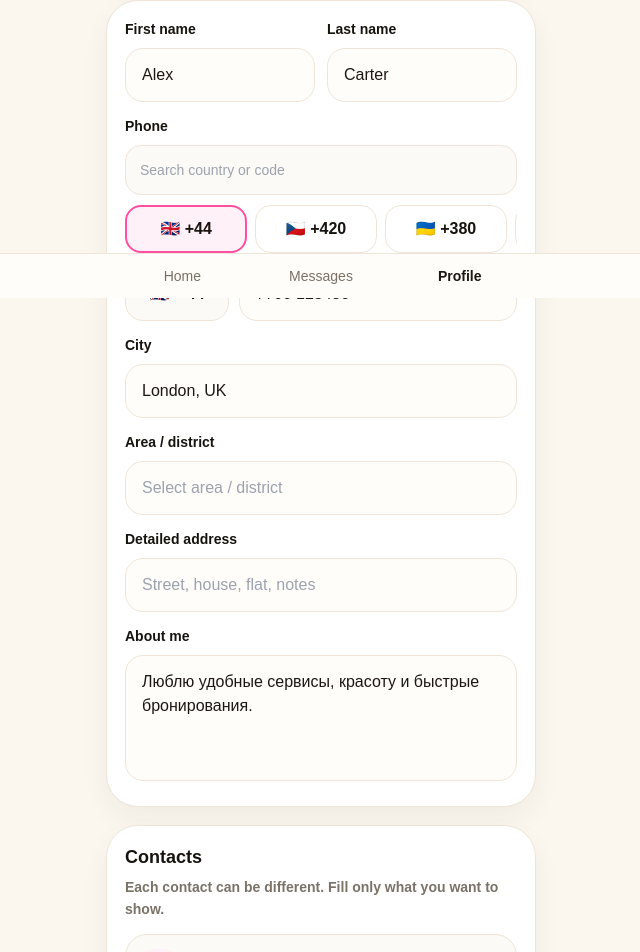
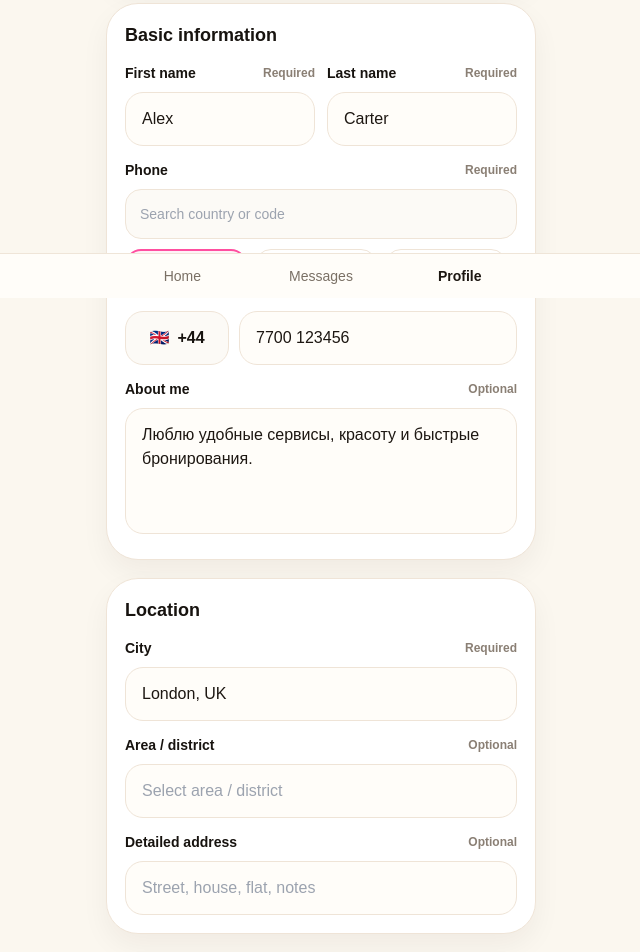
Before and after one commit to bellasalon4u-source/mapbookapp, a Next.js app: page /profile/edit in a window 1280 px wide. Shown: the part 502-1454 px from the top of the page, without its empty margins (319-959 px from the left). Built offline with nearby package versions, Linux system fonts and the light colour scheme.

Commit message:
git add app/profile/edit/page.tsx git commit -m "redesign edit profile page"

```diff
--- a/app/profile/edit/page.tsx
+++ b/app/profile/edit/page.tsx
@@ -32,7 +32,17 @@ type ContactItem = {
   icon: string;
   title: Record<AppLanguage, string>;
   placeholder: Record<AppLanguage, string>;
+  accent: 'pink' | 'green' | 'blue' | 'violet' | 'orange';
 };
+
+type ExtraProfileData = {
+  district: string;
+  address: string;
+  contacts: Record<ContactKey, string>;
+  avatarHistory: string[];
+};
+
+const EXTRA_PROFILE_STORAGE_KEY = 'mapbook_profile_extra_v1';
 
 const COUNTRIES: CountryOption[] = [
   { code: 'GB', dial: '+44', flag: '🇬🇧', label: 'United Kingdom' },
@@ -49,6 +59,7 @@ const CONTACT_ITEMS: ContactItem[] = [
   {
     key: 'whatsapp',
     icon: '💬',
+    accent: 'green',
     title: {
       EN: 'WhatsApp',
       ES: 'WhatsApp',
@@ -69,6 +80,7 @@ const CONTACT_ITEMS: ContactItem[] = [
   {
     key: 'businessWhatsapp',
     icon: '🏢',
+    accent: 'blue',
     title: {
       EN: 'Business WhatsApp',
       ES: 'WhatsApp Business',
@@ -89,6 +101,7 @@ const CONTACT_ITEMS: ContactItem[] = [
   {
     key: 'telegram',
     icon: '✈️',
+    accent: 'violet',
     title: {
       EN: 'Telegram',
       ES: 'Telegram',
@@ -109,6 +122,7 @@ const CONTACT_ITEMS: ContactItem[] = [
   {
     key: 'viber',
     icon: '📞',
+    accent: 'pink',
     title: {
       EN: 'Viber',
       ES: 'Viber',
@@ -129,6 +143,7 @@ const CONTACT_ITEMS: ContactItem[] = [
   {
     key: 'instagram',
     icon: '📸',
+    accent: 'pink',
     title: {
       EN: 'Instagram',
       ES: 'Instagram',
@@ -149,6 +164,7 @@ const CONTACT_ITEMS: ContactItem[] = [
   {
     key: 'website',
     icon: '🌐',
+    accent: 'orange',
     title: {
       EN: 'Website',
       ES: 'Sitio web',
@@ -169,6 +185,7 @@ const CONTACT_ITEMS: ContactItem[] = [
   {
     key: 'email',
     icon: '✉️',
+    accent: 'blue',
     title: {
       EN: 'Email',
       ES: 'Email',
@@ -192,6 +209,7 @@ const editProfileTexts = {
   EN: {
     title: 'Edit profile',
     save: 'Save',
+    subtitle: 'Profile, contacts and location',
     profilePhoto: 'Profile photo',
     uploadFromCamera: 'Camera',
     uploadFromGallery: 'Gallery',
@@ -214,10 +232,15 @@ const editProfileTexts = {
     countrySearch: 'Search country or code',
     emailSmartHint: 'Use a real email for bookings and notifications',
     saved: 'Profile saved',
+    basicInfo: 'Basic information',
+    locationInfo: 'Location',
+    required: 'Required',
+    optional: 'Optional',
   },
   ES: {
     title: 'Editar perfil',
     save: 'Guardar',
+    subtitle: 'Perfil, contactos y ubicación',
     profilePhoto: 'Foto de perfil',
     uploadFromCamera: 'Cámara',
     uploadFromGallery: 'Galería',
@@ -240,10 +263,15 @@ const editProfileTexts = {
     countrySearch: 'Buscar país o código',
     emailSmartHint: 'Usa un email real para reservas y notificaciones',
     saved: 'Perfil guardado',
+    basicInfo: 'Información básica',
+    locationInfo: 'Ubicación',
+    required: 'Obligatorio',
+    optional: 'Opcional',
   },
   RU: {
     title: 'Редактировать профиль',
     save: 'Сохранить',
+    subtitle: 'Профиль, контакты и локация',
     profilePhoto: 'Фото профиля',
     uploadFromCamera: 'Камера',
     uploadFromGallery: 'Галерея',
@@ -266,10 +294,15 @@ const editProfileTexts = {
     countrySearch: 'Поиск страны или кода',
     emailSmartHint: 'Используйте реальный email для бронирований и уведомлений',
     saved: 'Профиль сохранён',
+    basicInfo: 'Основная информация',
+    locationInfo: 'Локация',
+    required: 'Обязательно',
+    optional: 'Необязательно',
   },
   CZ: {
     title: 'Upravit profil',
     save: 'Uložit',
+    subtitle: 'Profil, kontakty a poloha',
     profilePhoto: 'Profilová fotka',
     uploadFromCamera: 'Kamera',
     uploadFromGallery: 'Galerie',
@@ -292,10 +325,15 @@ const editProfileTexts = {
     countrySearch: 'Hledat stát nebo kód',
     emailSmartHint: 'Použijte skutečný email pro rezervace a oznámení',
     saved: 'Profil uložen',
+    basicInfo: 'Základní informace',
+    locationInfo: 'Poloha',
+    required: 'Povinné',
+    optional: 'Volitelné',
   },
   DE: {
     title: 'Profil bearbeiten',
     save: 'Speichern',
+    subtitle: 'Profil, Kontakte und Standort',
     profilePhoto: 'Profilfoto',
     uploadFromCamera: 'Kamera',
     uploadFromGallery: 'Galerie',
@@ -318,10 +356,15 @@ const editProfileTexts = {
     countrySearch: 'Land oder Vorwahl suchen',
     emailSmartHint: 'Nutze eine echte E-Mail für Buchungen und Benachrichtigungen',
     saved: 'Profil gespeichert',
+    basicInfo: 'Grundinformationen',
+    locationInfo: 'Standort',
+    required: 'Pflicht',
+    optional: 'Optional',
   },
   PL: {
     title: 'Edytuj profil',
     save: 'Zapisz',
+    subtitle: 'Profil, kontakty i lokalizacja',
     profilePhoto: 'Zdjęcie profilowe',
     uploadFromCamera: 'Aparat',
     uploadFromGallery: 'Galeria',
@@ -344,6 +387,10 @@ const editProfileTexts = {
     countrySearch: 'Szukaj kraju lub kodu',
     emailSmartHint: 'Użyj prawdziwego emaila do rezerwacji i powiadomień',
     saved: 'Profil zapisany',
+    basicInfo: 'Podstawowe informacje',
+    locationInfo: 'Lokalizacja',
+    required: 'Wymagane',
+    optional: 'Opcjonalne',
   },
 } as const;
 
@@ -364,9 +411,7 @@ function splitFullName(fullName: string) {
 
 function getDefaultCountryByPhone(phone: string) {
   const normalized = phone.trim();
-  return (
-    COUNTRIES.find((country) => normalized.startsWith(country.dial)) || COUNTRIES[0]
-  );
+  return COUNTRIES.find((country) => normalized.startsWith(country.dial)) || COUNTRIES[0];
 }
 
 function stripDialCode(phone: string, dial: string) {
@@ -375,6 +420,106 @@ function stripDialCode(phone: string, dial: string) {
     return trimmed.slice(dial.length).trim();
   }
   return trimmed.replace(/[^\d]/g, '');
+}
+
+function readExtraProfileData(): ExtraProfileData {
+  if (typeof window === 'undefined') {
+    return {
+      district: '',
+      address: '',
+      contacts: {
+        whatsapp: '',
+        businessWhatsapp: '',
+        telegram: '',
+        viber: '',
+        instagram: '',
+        website: '',
+        email: '',
+      },
+      avatarHistory: [],
+    };
+  }
+
+  try {
+    const raw = window.localStorage.getItem(EXTRA_PROFILE_STORAGE_KEY);
+    if (!raw) {
+      return {
+        district: '',
+        address: '',
+        contacts: {
+          whatsapp: '',
+          businessWhatsapp: '',
+          telegram: '',
+          viber: '',
+          instagram: '',
+          website: '',
+          email: '',
+        },
+        avatarHistory: [],
+      };
+    }
+
+    const parsed = JSON.parse(raw) as Partial<ExtraProfileData>;
+    return {
+      district: parsed.district || '',
+      address: parsed.address || '',
+      contacts: {
+        whatsapp: parsed.contacts?.whatsapp || '',
+        businessWhatsapp: parsed.contacts?.businessWhatsapp || '',
+        telegram: parsed.contacts?.telegram || '',
+        viber: parsed.contacts?.viber || '',
+        instagram: parsed.contacts?.instagram || '',
+        website: parsed.contacts?.website || '',
+        email: parsed.contacts?.email || '',
+      },
+      avatarHistory: Array.isArray(parsed.avatarHistory) ? parsed.avatarHistory : [],
+    };
+  } catch {
+    return {
+      district: '',
+      address: '',
+      contacts: {
+        whatsapp: '',
+        businessWhatsapp: '',
+        telegram: '',
+        viber: '',
+        instagram: '',
+        website: '',
+        email: '',
+      },
+      avatarHistory: [],
+    };
+  }
+}
+
+function saveExtraProfileData(data: ExtraProfileData) {
+  if (typeof window === 'undefined') return;
+  window.localStorage.setItem(EXTRA_PROFILE_STORAGE_KEY, JSON.stringify(data));
+}
+
+function getAccentColors(accent: ContactItem['accent']) {
+  if (accent === 'green') return { bg: '#eef9f1', color: '#2fa35a' };
+  if (accent === 'blue') return { bg: '#eef4ff', color: '#2f7cf6' };
+  if (accent === 'violet') return { bg: '#f3efff', color: '#7a5af8' };
+  if (accent === 'orange') return { bg: '#fff5e8', color: '#d68612' };
+  return { bg: '#fff1f7', color: '#ff4fa0' };
+}
+
+function fieldLabel(title: string, helper: string) {
+  return (
+    <div
+      style={{
+        display: 'flex',
+        justifyContent: 'space-between',
+        gap: 10,
+        alignItems: 'center',
+        marginBottom: 8,
+      }}
+    >
+      <span style={{ fontSize: 14, fontWeight: 900, color: '#17130f' }}>{title}</span>
+      <span style={{ fontSize: 12, fontWeight: 800, color: '#8a7f74' }}>{helper}</span>
+    </div>
+  );
 }
 
 export default function EditProfilePage() {
@@ -387,6 +532,7 @@ export default function EditProfilePage() {
   const [language, setLanguage] = useState<AppLanguage>('EN');
   const [profile, setProfile] = useState<UserProfile>(getUserProfile());
 
+  const initialExtra = readExtraProfileData();
   const initialName = splitFullName(getUserProfile().fullName);
   const initialCountry = getDefaultCountryByPhone(getUserProfile().phone);
 
@@ -398,26 +544,26 @@ export default function EditProfilePage() {
     stripDialCode(getUserProfile().phone, initialCountry.dial)
   );
   const [city, setCity] = useState(getUserProfile().city);
-  const [district, setDistrict] = useState('');
-  const [address, setAddress] = useState('');
+  const [district, setDistrict] = useState(initialExtra.district);
+  const [address, setAddress] = useState(initialExtra.address);
   const [bio, setBio] = useState(getUserProfile().bio);
   const [avatar, setAvatar] = useState(getUserProfile().avatar);
   const [avatarHistory, setAvatarHistory] = useState<string[]>([
     getUserProfile().avatar,
+    ...initialExtra.avatarHistory,
     'https://images.unsplash.com/photo-1494790108377-be9c29b29330?auto=format&fit=crop&w=400&q=80',
     'https://images.unsplash.com/photo-1438761681033-6461ffad8d80?auto=format&fit=crop&w=400&q=80',
     'https://images.unsplash.com/photo-1544005313-94ddf0286df2?auto=format&fit=crop&w=400&q=80',
   ]);
-
   const [countrySearch, setCountrySearch] = useState('');
   const [contacts, setContacts] = useState<Record<ContactKey, string>>({
-    whatsapp: '',
-    businessWhatsapp: '',
-    telegram: '',
-    viber: '',
-    instagram: '',
-    website: '',
-    email: getUserProfile().email,
+    whatsapp: initialExtra.contacts.whatsapp,
+    businessWhatsapp: initialExtra.contacts.businessWhatsapp,
+    telegram: initialExtra.contacts.telegram,
+    viber: initialExtra.contacts.viber,
+    instagram: initialExtra.contacts.instagram,
+    website: initialExtra.contacts.website,
+    email: initialExtra.contacts.email || getUserProfile().email,
   });
 
   useEffect(() => {
@@ -427,6 +573,7 @@ export default function EditProfilePage() {
 
     const syncProfile = () => {
       const next = getUserProfile();
+      const extra = readExtraProfileData();
       const name = splitFullName(next.fullName);
       const country = getDefaultCountryByPhone(next.phone);
 
@@ -437,16 +584,24 @@ export default function EditProfilePage() {
       setPhoneCountry(country);
       setPhoneNumber(stripDialCode(next.phone, country.dial));
       setCity(next.city);
+      setDistrict(extra.district || '');
+      setAddress(extra.address || '');
       setBio(next.bio);
       setAvatar(next.avatar);
-      setAvatarHistory((prev) => {
-        const merged = [next.avatar, ...prev].filter(Boolean);
-        return Array.from(new Set(merged)).slice(0, 8);
+      setAvatarHistory((prev) =>
+        Array.from(
+          new Set([next.avatar, ...extra.avatarHistory, ...prev].filter(Boolean))
+        ).slice(0, 12)
+      );
+      setContacts({
+        whatsapp: extra.contacts.whatsapp || '',
+        businessWhatsapp: extra.contacts.businessWhatsapp || '',
+        telegram: extra.contacts.telegram || '',
+        viber: extra.contacts.viber || '',
+        instagram: extra.contacts.instagram || '',
+        website: extra.contacts.website || '',
+        email: extra.contacts.email || next.email,
       });
-      setContacts((prev) => ({
-        ...prev,
-        email: next.email,
-      }));
     };
 
     syncLanguage();
@@ -488,7 +643,7 @@ export default function EditProfilePage() {
       if (!result) return;
 
       setAvatar(result);
-      setAvatarHistory((prev) => [result, ...prev.filter((item) => item !== result)].slice(0, 8));
+      setAvatarHistory((prev) => [result, ...prev.filter((item) => item !== result)].slice(0, 12));
     };
     reader.readAsDataURL(file);
     event.target.value = '';
@@ -505,6 +660,16 @@ export default function EditProfilePage() {
       city,
       bio,
       avatar,
+    });
+
+    saveExtraProfileData({
+      district,
+      address,
+      contacts: {
+        ...contacts,
+        email,
+      },
+      avatarHistory,
     });
 
     alert(text.saved);
@@ -568,6 +733,7 @@ export default function EditProfilePage() {
             ←
           </button>
 
+          <div>
             <h1
               style={{
                 margin: 0,
@@ -578,6 +744,17 @@ export default function EditProfilePage() {
             >
               {text.title}
             </h1>
+            <div
+              style={{
+                marginTop: 4,
+                fontSize: 13,
+                color: '#7b7268',
+                fontWeight: 700,
+              }}
+            >
+              {text.subtitle}
+            </div>
+          </div>
 
           <button
             type="button"
@@ -761,11 +938,20 @@ export default function EditProfilePage() {
             boxShadow: '0 12px 28px rgba(44, 23, 10, 0.05)',
           }}
         >
+          <div
+            style={{
+              fontSize: 18,
+              fontWeight: 900,
+              color: '#17130f',
+              marginBottom: 14,
+            }}
+          >
+            {text.basicInfo}
+          </div>
+
           <div style={{ display: 'grid', gridTemplateColumns: '1fr 1fr', gap: 12 }}>
             <label>
-              <div style={{ marginBottom: 8, fontSize: 14, fontWeight: 900, color: '#17130f' }}>
-                {text.firstName}
-              </div>
+              {fieldLabel(text.firstName, text.required)}
               <input
                 value={firstName}
                 onChange={(e) => setFirstName(e.target.value)}
@@ -778,14 +964,13 @@ export default function EditProfilePage() {
                   padding: '0 16px',
                   fontSize: 16,
                   outline: 'none',
+                  boxSizing: 'border-box',
                 }}
               />
             </label>
 
             <label>
-              <div style={{ marginBottom: 8, fontSize: 14, fontWeight: 900, color: '#17130f' }}>
-                {text.lastName}
-              </div>
+              {fieldLabel(text.lastName, text.required)}
               <input
                 value={lastName}
                 onChange={(e) => setLastName(e.target.value)}
@@ -798,15 +983,14 @@ export default function EditProfilePage() {
                   padding: '0 16px',
                   fontSize: 16,
                   outline: 'none',
+                  boxSizing: 'border-box',
                 }}
               />
             </label>
           </div>
 
           <div style={{ marginTop: 14 }}>
-            <div style={{ marginBottom: 8, fontSize: 14, fontWeight: 900, color: '#17130f' }}>
-              {text.phone}
-            </div>
+            {fieldLabel(text.phone, text.required)}
 
             <input
               value={countrySearch}
@@ -822,6 +1006,7 @@ export default function EditProfilePage() {
                 fontSize: 14,
                 outline: 'none',
                 marginBottom: 10,
+                boxSizing: 'border-box',
               }}
             />
 
@@ -900,78 +1085,14 @@ export default function EditProfilePage() {
                   padding: '0 16px',
                   fontSize: 16,
                   outline: 'none',
+                  boxSizing: 'border-box',
                 }}
               />
             </div>
           </div>
 
           <div style={{ marginTop: 14 }}>
-            <div style={{ marginBottom: 8, fontSize: 14, fontWeight: 900, color: '#17130f' }}>
-              {text.city}
-            </div>
-            <input
-              value={city}
-              onChange={(e) => setCity(e.target.value)}
-              placeholder={text.cityPlaceholder}
-              style={{
-                width: '100%',
-                height: 54,
-                borderRadius: 18,
-                border: '1px solid #efe4d7',
-                background: '#fffdf9',
-                padding: '0 16px',
-                fontSize: 16,
-                outline: 'none',
-              }}
-            />
-          </div>
-
-          <div style={{ marginTop: 14 }}>
-            <div style={{ marginBottom: 8, fontSize: 14, fontWeight: 900, color: '#17130f' }}>
-              {text.district}
-            </div>
-            <input
-              value={district}
-              onChange={(e) => setDistrict(e.target.value)}
-              placeholder={text.districtPlaceholder}
-              style={{
-                width: '100%',
-                height: 54,
-                borderRadius: 18,
-                border: '1px solid #efe4d7',
-                background: '#fffdf9',
-                padding: '0 16px',
-                fontSize: 16,
-                outline: 'none',
-              }}
-            />
-          </div>
-
-          <div style={{ marginTop: 14 }}>
-            <div style={{ marginBottom: 8, fontSize: 14, fontWeight: 900, color: '#17130f' }}>
-              {text.address}
-            </div>
-            <input
-              value={address}
-              onChange={(e) => setAddress(e.target.value)}
-              placeholder={text.addressPlaceholder}
-              style={{
-                width: '100%',
-                height: 54,
-                borderRadius: 18,
-                border: '1px solid #efe4d7',
-                background: '#fffdf9',
-                padding: '0 16px',
-                fontSize: 16,
-                outline: 'none',
-              }}
-            />
-          </div>
-
-          <div style={{ marginTop: 14 }}>
-            <div style={{ marginBottom: 8, fontSize: 14, fontWeight: 900, color: '#17130f' }}>
-              {text.bio}
-            </div>
+            {fieldLabel(text.bio, text.optional)}
             <textarea
               value={bio}
               onChange={(e) => setBio(e.target.value)}
@@ -986,6 +1107,89 @@ export default function EditProfilePage() {
                 padding: '14px 16px',
                 fontSize: 16,
                 outline: 'none',
+                boxSizing: 'border-box',
+              }}
+            />
+          </div>
+        </div>
+
+        <div
+          style={{
+            marginTop: 18,
+            borderRadius: 32,
+            background: '#fff',
+            border: '1px solid #efe4d7',
+            padding: 18,
+            boxShadow: '0 12px 28px rgba(44, 23, 10, 0.05)',
+          }}
+        >
+          <div
+            style={{
+              fontSize: 18,
+              fontWeight: 900,
+              color: '#17130f',
+              marginBottom: 14,
+            }}
+          >
+            {text.locationInfo}
+          </div>
+
+          <div style={{ marginTop: 2 }}>
+            {fieldLabel(text.city, text.required)}
+            <input
+              value={city}
+              onChange={(e) => setCity(e.target.value)}
+              placeholder={text.cityPlaceholder}
+              style={{
+                width: '100%',
+                height: 54,
+                borderRadius: 18,
+                border: '1px solid #efe4d7',
+                background: '#fffdf9',
+                padding: '0 16px',
+                fontSize: 16,
+                outline: 'none',
+                boxSizing: 'border-box',
+              }}
+            />
+          </div>
+
+          <div style={{ marginTop: 14 }}>
+            {fieldLabel(text.district, text.optional)}
+            <input
+              value={district}
+              onChange={(e) => setDistrict(e.target.value)}
+              placeholder={text.districtPlaceholder}
+              style={{
+                width: '100%',
+                height: 54,
+                borderRadius: 18,
+                border: '1px solid #efe4d7',
+                background: '#fffdf9',
+                padding: '0 16px',
+                fontSize: 16,
+                outline: 'none',
+                boxSizing: 'border-box',
+              }}
+            />
+          </div>
+
+          <div style={{ marginTop: 14 }}>
+            {fieldLabel(text.address, text.optional)}
+            <input
+              value={address}
+              onChange={(e) => setAddress(e.target.value)}
+              placeholder={text.addressPlaceholder}
+              style={{
+                width: '100%',
+                height: 54,
+                borderRadius: 18,
+                border: '1px solid #efe4d7',
+                background: '#fffdf9',
+                padding: '0 16px',
+                fontSize: 16,
+                outline: 'none',
+                boxSizing: 'border-box',
               }}
             />
           </div>
@@ -1024,7 +1228,10 @@ export default function EditProfilePage() {
           </div>
 
           <div style={{ marginTop: 14, display: 'grid', gap: 14 }}>
-            {CONTACT_ITEMS.map((item) => (
+            {CONTACT_ITEMS.map((item) => {
+              const accent = getAccentColors(item.accent);
+
+              return (
                 <div
                   key={item.key}
                   style={{
@@ -1047,8 +1254,8 @@ export default function EditProfilePage() {
                         width: 38,
                         height: 38,
                         borderRadius: 14,
-                      background: '#fff1f7',
-                      color: '#ff4fa0',
+                        background: accent.bg,
+                        color: accent.color,
                         display: 'flex',
                         alignItems: 'center',
                         justifyContent: 'center',
@@ -1070,13 +1277,19 @@ export default function EditProfilePage() {
                   </div>
 
                   <input
-                  value={contacts[item.key]}
-                  onChange={(e) =>
+                    value={item.key === 'email' ? email : contacts[item.key]}
+                    onChange={(e) => {
+                      if (item.key === 'email') {
+                        setEmail(e.target.value);
+                        setContacts((prev) => ({ ...prev, email: e.target.value }));
+                        return;
+                      }
+
                       setContacts((prev) => ({
                         ...prev,
                         [item.key]: e.target.value,
-                    }))
-                  }
+                      }));
+                    }}
                     placeholder={item.placeholder[language]}
                     style={{
                       width: '100%',
@@ -1087,6 +1300,7 @@ export default function EditProfilePage() {
                       padding: '0 14px',
                       fontSize: 15,
                       outline: 'none',
+                      boxSizing: 'border-box',
                     }}
                   />
 
@@ -1103,7 +1317,8 @@ export default function EditProfilePage() {
                     </div>
                   ) : null}
                 </div>
-            ))}
+              );
+            })}
           </div>
         </div>
       </div>
```
Lines whose indentation alone changed are shown as unchanged.
